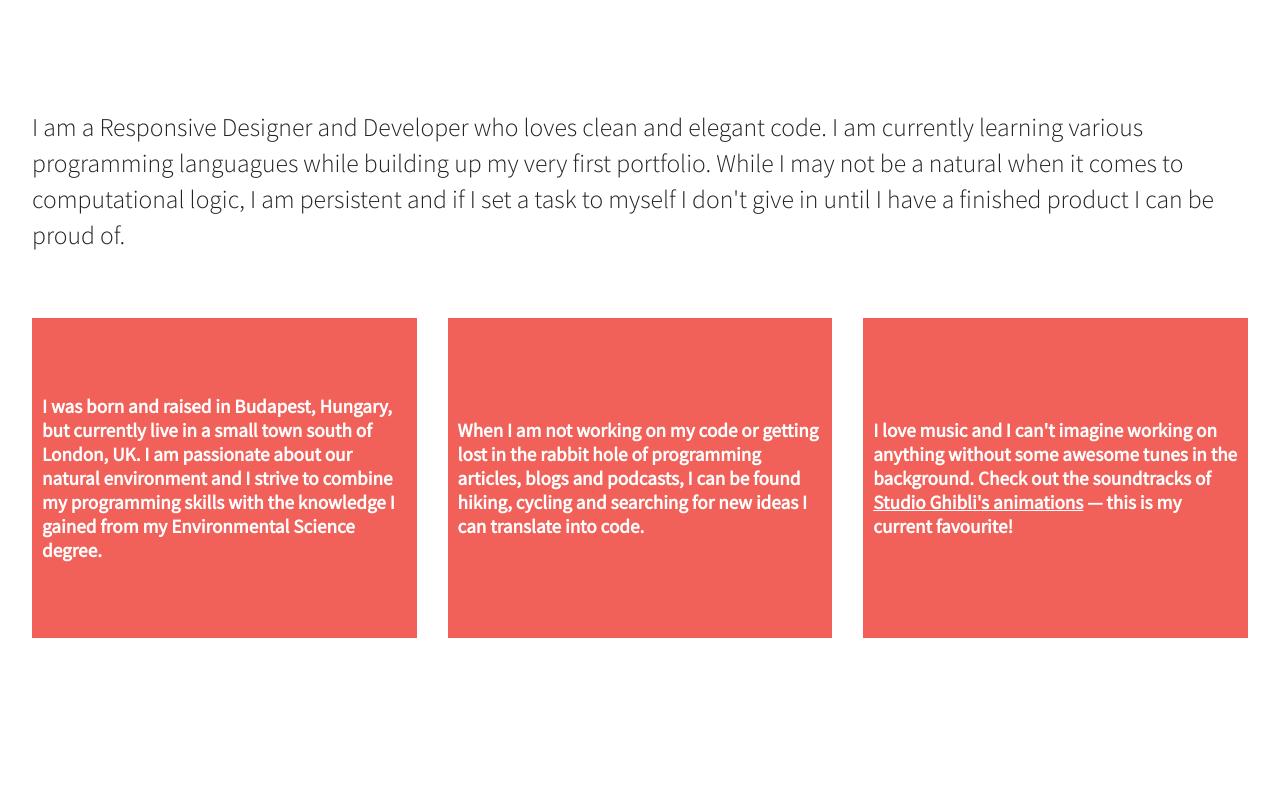
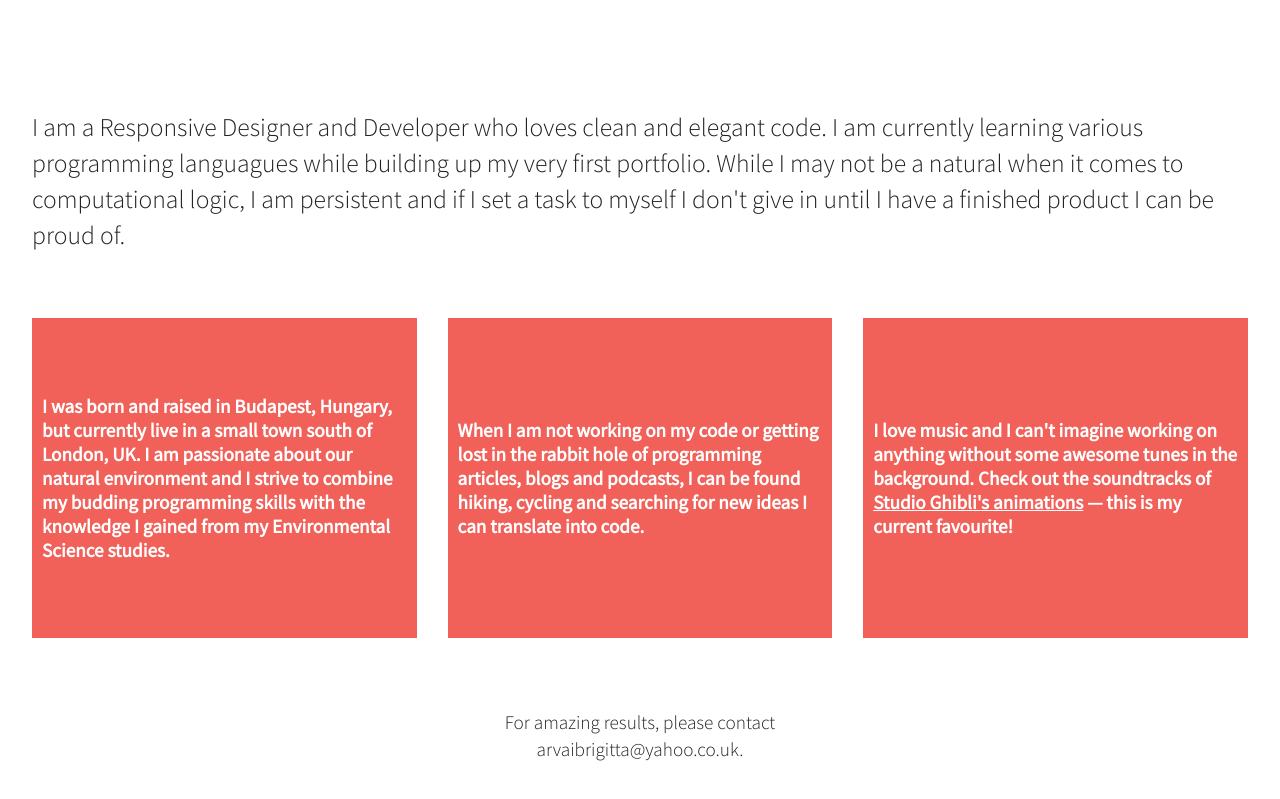
Before and after one commit to Brigitta1/flex-grid-practice, a plain HTML site: page index.html in a window 1280 px wide. Shown: the part 149-948 px from the top of the page. Before the commit the page ends 839 px from the top, so only its background shows below. Drawn offline with nearby package versions, Linux system fonts and the light colour scheme.

Commit message:
Footer content and style added

```diff
--- a/css/main.css
+++ b/css/main.css
@@ -94,7 +94,7 @@ textarea {
 /* ==========================================================================
    Author's custom styles
    ========================================================================== */
-<* MOBILE FIRST STYLES ====================== */
+/* MOBILE FIRST STYLES ====================== */
 
 html {
     background-color: #fff;
@@ -153,7 +153,16 @@ a {
     color: #fff;
 }
 
+footer {
+    padding-top: 2em;
+    padding-bottom: 4em;
+    margin: auto;
+}
 
+footer p {
+    font-size: 1em;
+    text-align: center;
+}
 
 
 
@@ -314,7 +323,9 @@ a {
         font-size: 1.2em;
     }
 
-
+    footer p {
+        font-size: 1.2em;
+    }
 
 
 
--- a/index.html
+++ b/index.html
@@ -36,7 +36,7 @@
 
         <section class="wrapper">
             <div class="div-1">
-                <p>I was born and raised in Budapest, Hungary, but currently live in a small town south of London, UK. I am passionate about our natural environment and I strive to combine my programming skills with the knowledge I gained from my Environmental Science degree.</p>
+                <p>I was born and raised in Budapest, Hungary, but currently live in a small town south of London, UK. I am passionate about our natural environment and I strive to combine my budding programming skills with the knowledge I gained from my Environmental Science studies.</p>
             </div>
             <div class="div-2">
                 <p>When I am not working on my code or getting lost in the rabbit hole of programming articles, blogs and podcasts, I can be found hiking, cycling and searching for new ideas I can translate into code.</p>
@@ -46,6 +46,11 @@
             </div>
 
         </section>
+
+        <footer>
+        <p>For amazing results, please contact<br>arvaibrigitta@yahoo.co.uk.</p>
+
+        </footer>
 
         <script src="https://ajax.googleapis.com/ajax/libs/jquery/1.11.3/jquery.min.js"></script>
         <script>window.jQuery || document.write('<script src="js/vendor/jquery-1.11.3.min.js"><\/script>')</script>
```
